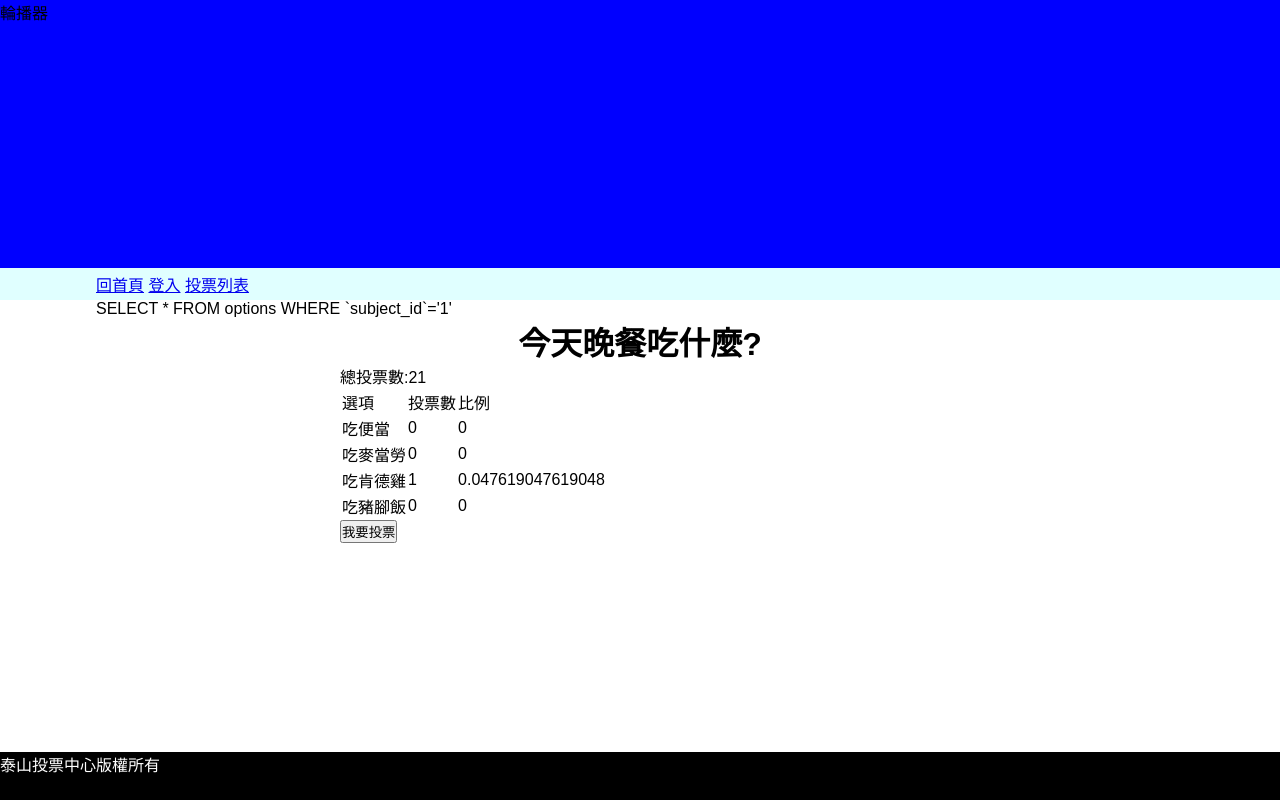
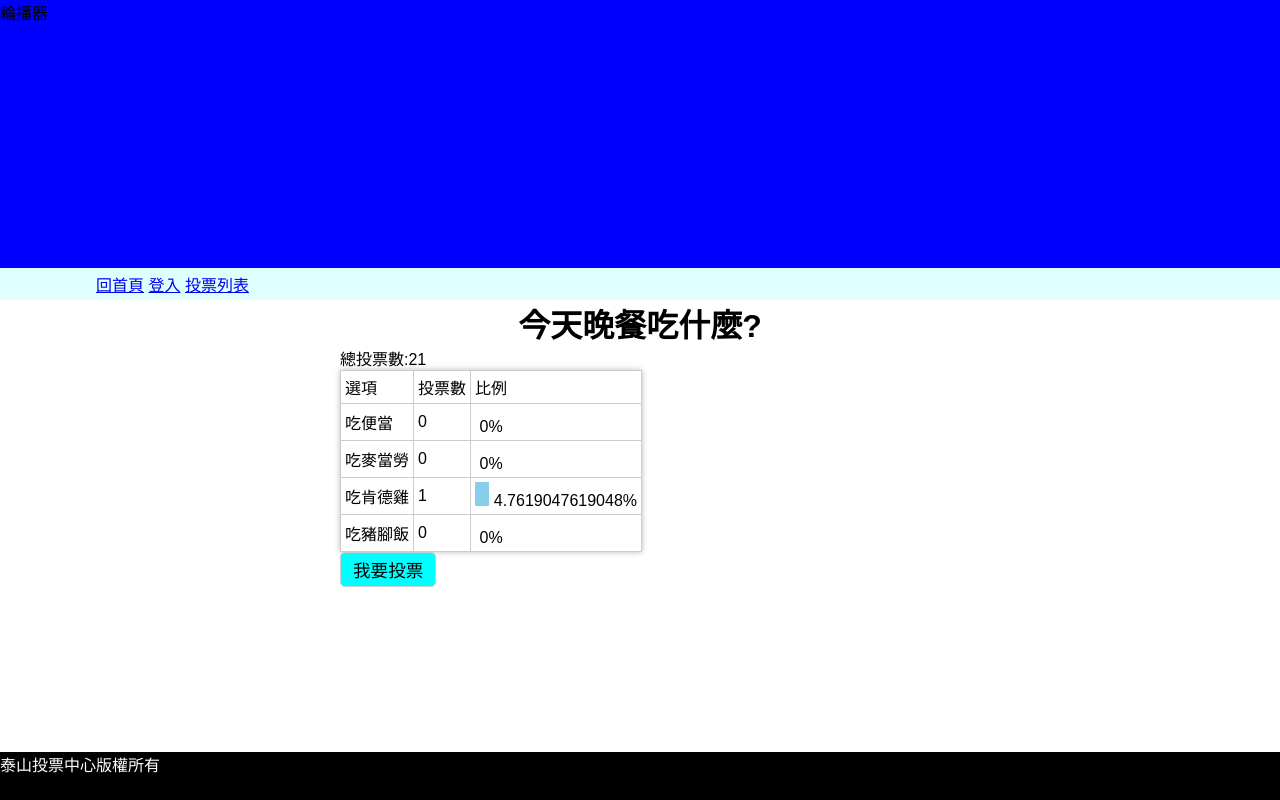
Before and after one commit to mackliu/11101-vote, a PHP site: page /?do=vote_result&id=1 in a window 1280 px wide. Run offline with PHP 8.4, Linux system fonts and the light colour scheme; data comes from the database, SQL or seed files in the repository.

Commit message:
使用css 來產生長條圖效果

```diff
--- a/api/base.php
+++ b/api/base.php
@@ -64,7 +64,7 @@ function all($table,...$arg){
 
         //fetchAll()加上常數參數FETCH_ASSOC是為了讓取回的資料陣列中
         //只有欄位名稱,而沒有數字的索引值
-        echo $sql;
+        //echo $sql;
         return $pdo->query($sql)->fetchAll(PDO::FETCH_ASSOC);
 
     }
--- a/css/front.css
+++ b/css/front.css
@@ -42,3 +42,12 @@
     background-color: rgb(216, 255, 237);
     cursor: pointer;
 }
+
+.result-table{
+    border-collapse: collapse;
+    box-shadow: 0 0 6px #bbb;
+}
+.result-table td{
+    padding: 0.25rem;
+    border:1px solid #ccc;
+}
--- a/front/vote_result.php
+++ b/front/vote_result.php
@@ -4,9 +4,8 @@ $opts=all("options",['subject_id'=>$_GET['id']]);
 ?>
 <h1 class="text-center"><?=$subject['subject'];?></h1>
 <div style="width:600px;margin:auto">
-
     <div>總投票數:<?=$subject['total'];?></div>
-    <table>
+    <table class="result-table">
         <tr>
             <td>選項</td>
             <td>投票數</td>
@@ -15,16 +14,20 @@ $opts=all("options",['subject_id'=>$_GET['id']]);
         <?php
         foreach($opts as $opt){
             $total=($subject['total']==0)?1:$subject['total'];
+            $rate=$opt['total']/$total;
         ?>
         <tr>
             <td><?=$opt['option'];?></td>
             <td><?=$opt['total'];?></td>
-            <td><?=$opt['total']/$total;?></td>
+            <td>
+                <div style="display:inline-block;height:24px;background:skyblue;width:<?=300*$rate;?>px;"></div>
+                <?=($rate*100) . "%";?>
+            </td>
         </tr>
         <?php
 
         }
         ?>
     </table>
-    <button onclick="location.href='?do=vote&id=<?=$_GET['id'];?>'">我要投票</button>
+    <button class="btn btn-info" onclick="location.href='?do=vote&id=<?=$_GET['id'];?>'">我要投票</button>
 </div>
```
